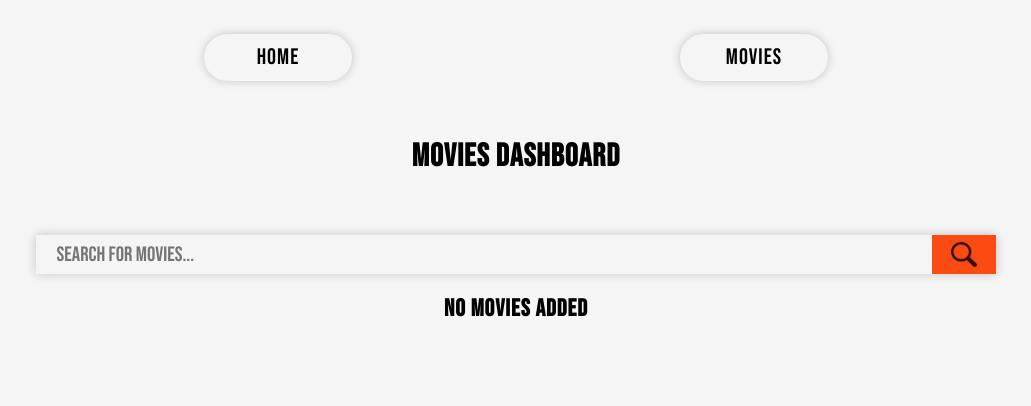
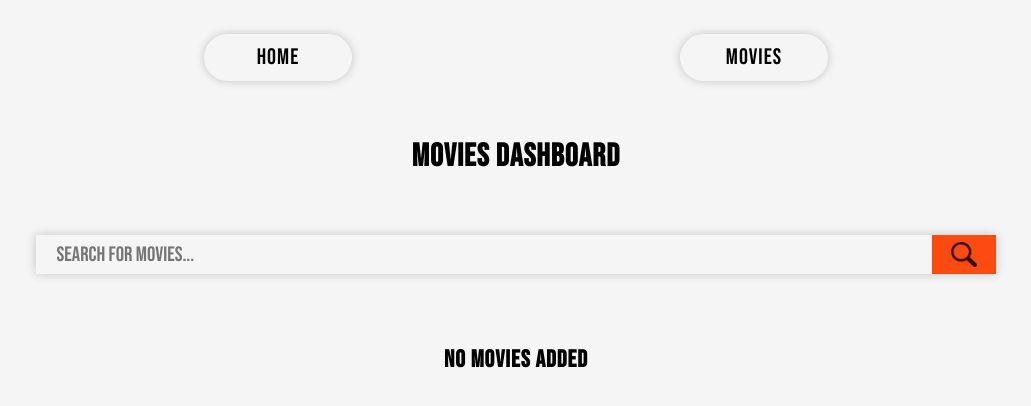
Before and after one commit to alberto-sclocchi/movies-rater-client, a React (Create React App) app: page /search in a window 1280 px wide. Shown: the top 406 px of the page, without its empty margins (124-1155 px from the left). Built offline with nearby package versions, Linux system fonts and the light colour scheme; no server answers.

Commit message:
add style to movies dashboard

```diff
--- a/src/App.css
+++ b/src/App.css
@@ -131,7 +131,7 @@
 }
 
 
-.searched-movies {
+.searched-movies{
   background-color: whitesmoke;
   position: absolute;
   z-index: 10000;
@@ -157,3 +157,14 @@
   opacity: 1;
   padding: 3vw 0;
 }
+
+.added-movies{
+  width: 100%;
+  display: flex;
+  flex-direction: row;
+  flex-wrap: wrap;
+  align-items: center;
+  justify-content: center;
+  gap: 3vw 4vw;
+  padding: 4vw 0vw;
+}
--- a/src/components/movies/MoviesDashboard.jsx
+++ b/src/components/movies/MoviesDashboard.jsx
@@ -16,7 +16,7 @@ export default function MoviesDashboard() {
     <div className='movies-dashboard'>
         <h1>Movies Dashboard</h1>
         <SearchMoviesBar />
-        <div>
+        <div className='added-movies'>
           {addedMovies.length ? renderMovies(RenderType.addedMovie) : <h2>No Movies Added </h2>}
         </div>
     </div>
```
